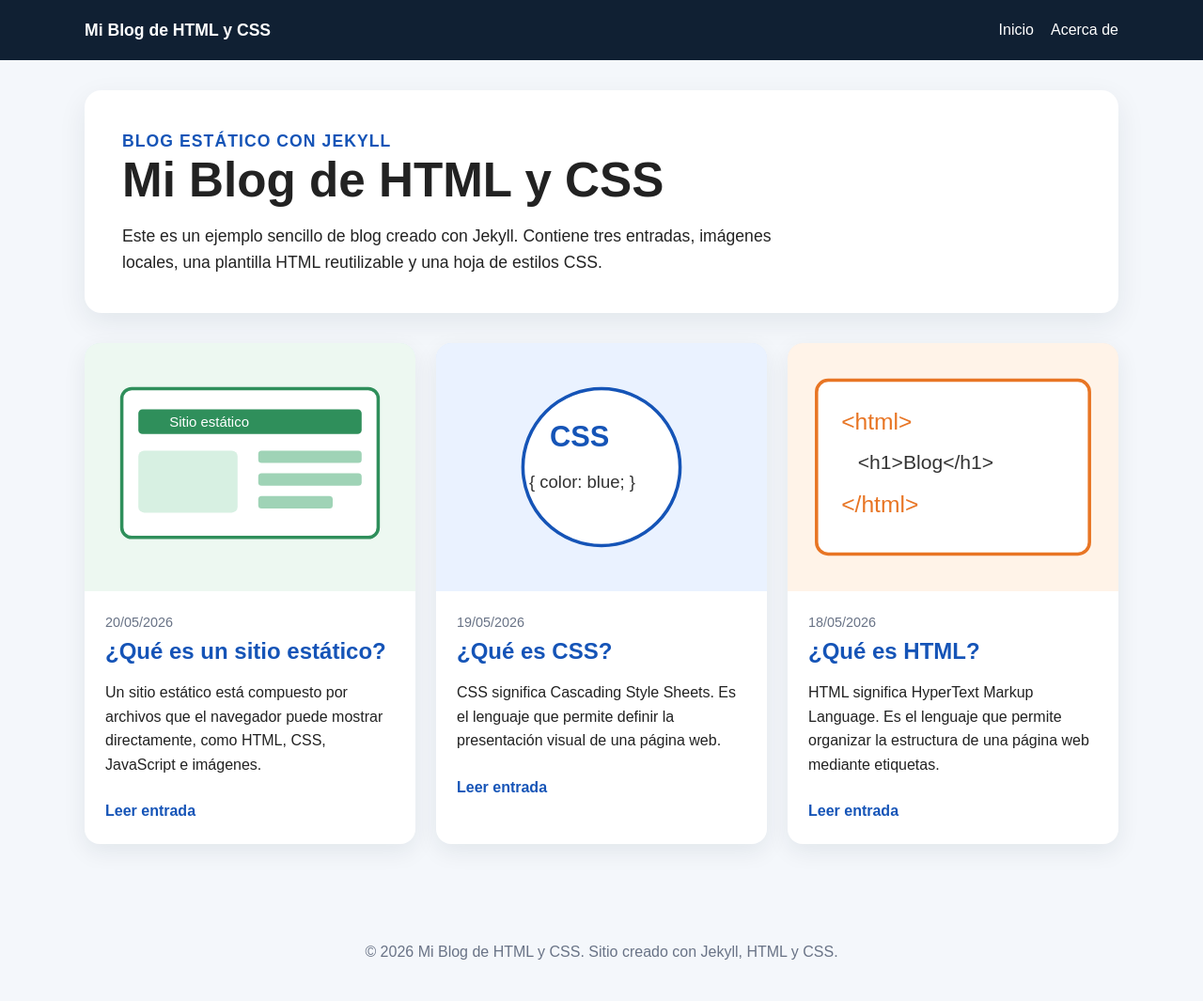
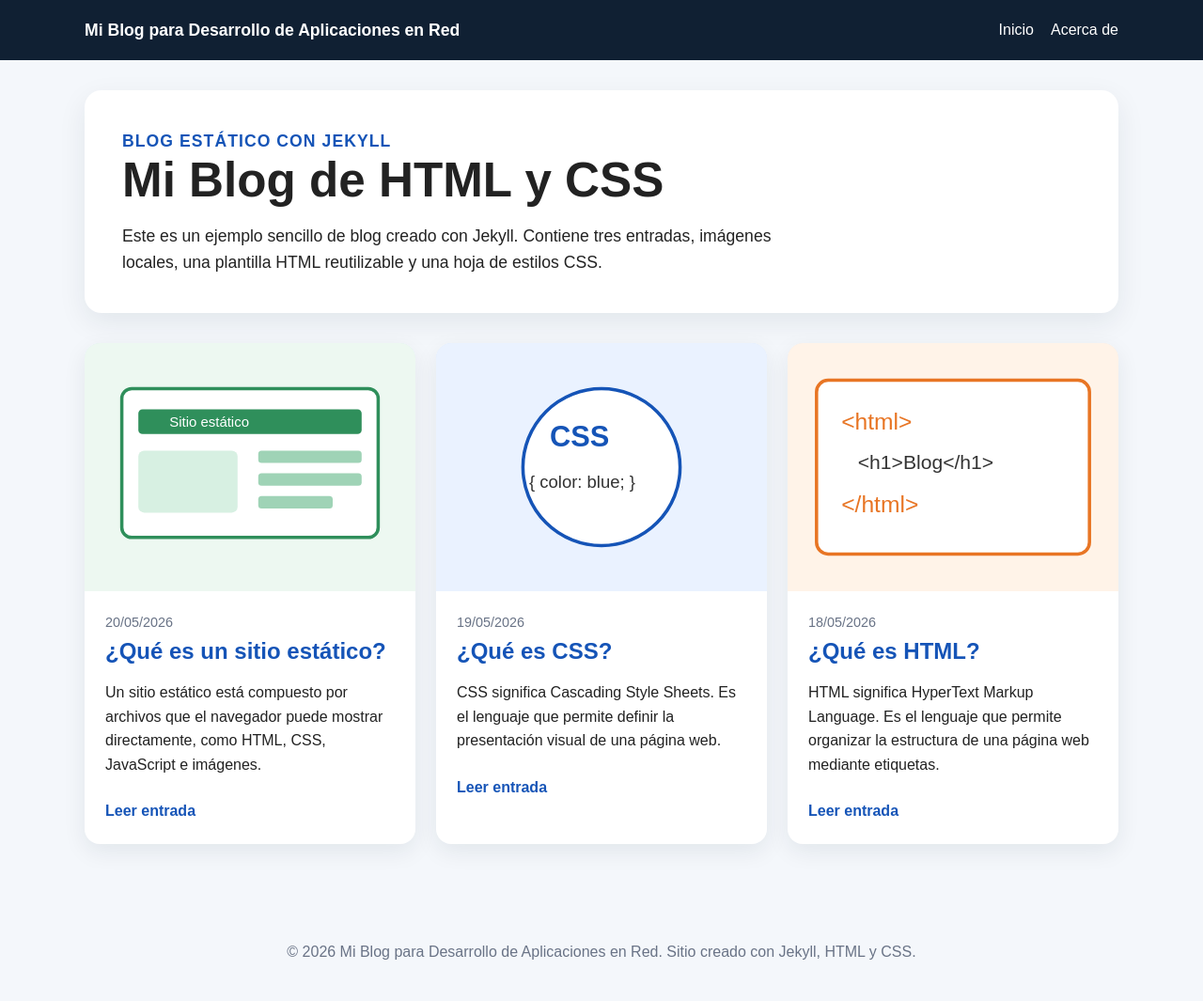
Before and after one commit to juangsandoval/BlogUNIR, a Jekyll site: the page built from index.html, in a window 1280 px wide. Shown: the whole page at 94% size. Built offline with Jekyll 4.4.1, drawn with Linux system fonts in a browser that asks for light colours; some of the changed lines change nothing that is shown.

Commit message:
Update _config.yml

```diff
--- a/_config.yml
+++ b/_config.yml
@@ -1,12 +1,8 @@
-title: "Mi Blog de HTML y CSS"
+title: "Mi Blog para Desarrollo de Aplicaciones en Red"
 description: "Ejemplo sencillo de blog estático creado con Jekyll"
-author: "Estudiante"
+author: "Juan Guillermo Sandoval Montero"
 lang: "es"
 
-# Para GitHub Pages:
-# Si el repositorio se llama mi-blog-jekyll, usa:
-# baseurl: "/mi-blog-jekyll"
-# Si el sitio es usuario.github.io, deja baseurl vacío:
-baseurl: ""
+baseurl: "/mi-blog-jekyll"
 
 permalink: /:year/:month/:day/:title/
```
